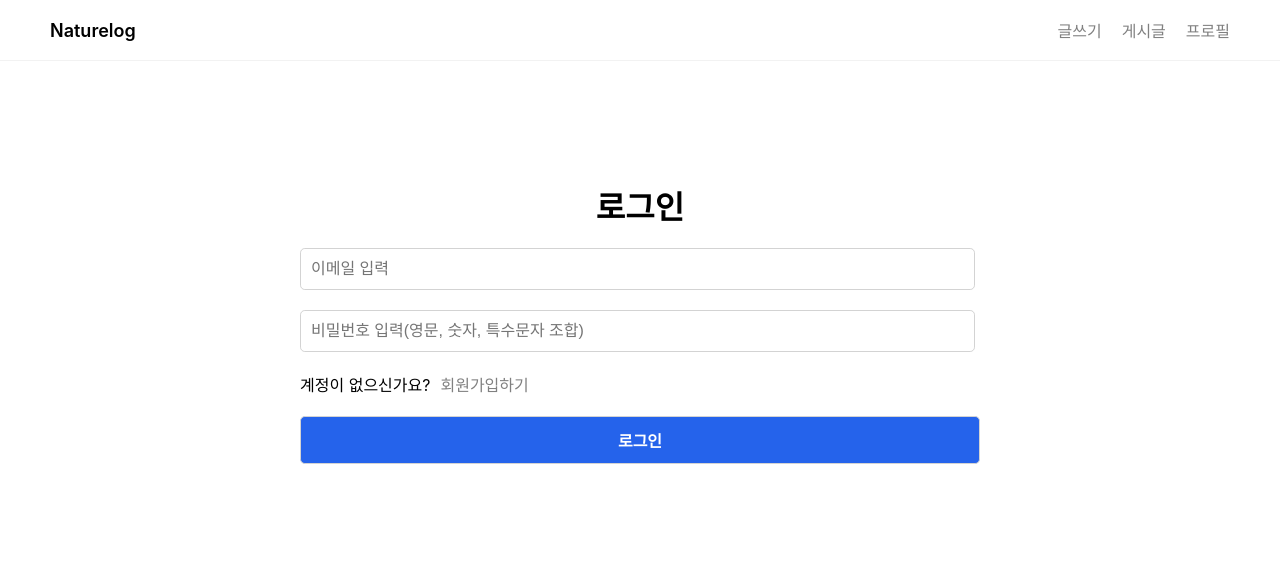
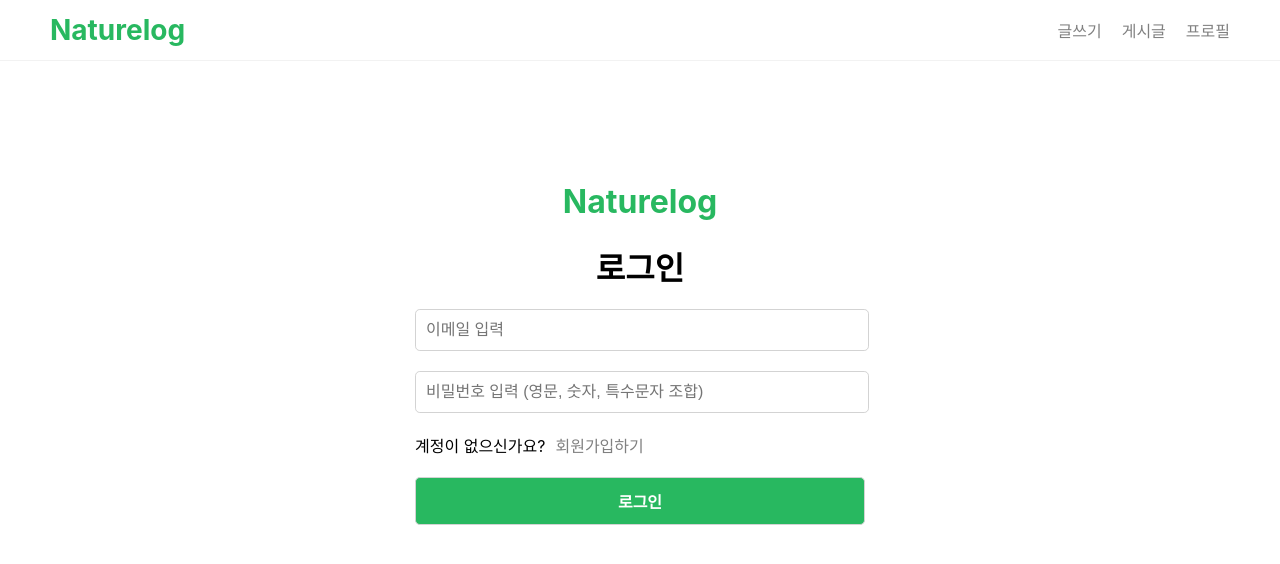
Before and after one commit to hanol2/Naturelog, a React (Create React App) app: page / in a window 1280 px wide. Shown: the top 564 px of the page. Built offline with nearby package versions, Linux system fonts and the light colour scheme; no server answers.

Commit message:
💄 style : Update login page UI

```diff
--- a/src/components/LoginForm.tsx
+++ b/src/components/LoginForm.tsx
@@ -51,6 +51,7 @@ export default function LoginForm() {
   };
   return (
     <form onSubmit={onSubmit} className="form form--lg">
+      <h1 className="form__logo-title">Naturelog</h1>
       <h1 className="form__title">로그인</h1>
       <div className="form__block">
         <input
@@ -71,7 +72,7 @@ export default function LoginForm() {
           required
           onChange={onChange}
           value={password}
-          placeholder="비밀번호 입력(영문, 숫자, 특수문자 조합)"
+          placeholder="비밀번호 입력 (영문, 숫자, 특수문자 조합)"
         ></input>
       </div>
       {error && error?.length > 0 && (
--- a/src/index.css
+++ b/src/index.css
@@ -25,20 +25,15 @@ header {
 }
 
 header .header__logo {
-  color: black;
-  font-weight: 600;
-  font-size: 18px;
+  color: #28B860;
+  font-weight: bold;
+  font-size: 28px;
 }
 
 header a {
   margin: 0px 10px;
   text-decoration: none;
   color: gray;
-}
-
-header a:focus,
-header a:hover {
-  color: black;
 }
 
 /* footer */
@@ -394,7 +389,7 @@ input:checked+.carousel__slide-container .nav label {
 /* form */
 .form {
   margin: 0 auto;
-  max-width: 680px;
+  max-width: 450px;
   padding: 20px;
   margin-top: 20px;
 }
@@ -441,13 +436,13 @@ input:checked+.carousel__slide-container .nav label {
   cursor: pointer;
   margin: 0 auto;
   font-size: 16px;
-  background-color: #2563eb;
+  background-color: #28B860;
   color: white;
 }
 
 .form .form__btn--submit:hover,
 .form .form__btn--submit:focus {
-  background-color: #1945a4;
+  background-color:#1e8d49;
 }
 
 /* login form */
@@ -457,6 +452,11 @@ input:checked+.carousel__slide-container .nav label {
   margin-top: 10vh;
 }
 
+.form__logo-title {
+  color: #28B860;
+  text-align: center;
+  margin-bottom: 4px;
+}
 .form__title {
   text-align: center;
   margin-bottom: 4px;
@@ -542,7 +542,7 @@ input:checked+.carousel__slide-container .nav label {
   height: 36px;
   cursor: pointer;
   font-weight: 500;
-  background-color: #2563eb;
+  background-color: #28B860;
   color: white;
   border: none;
   border-radius: 5px;
```
